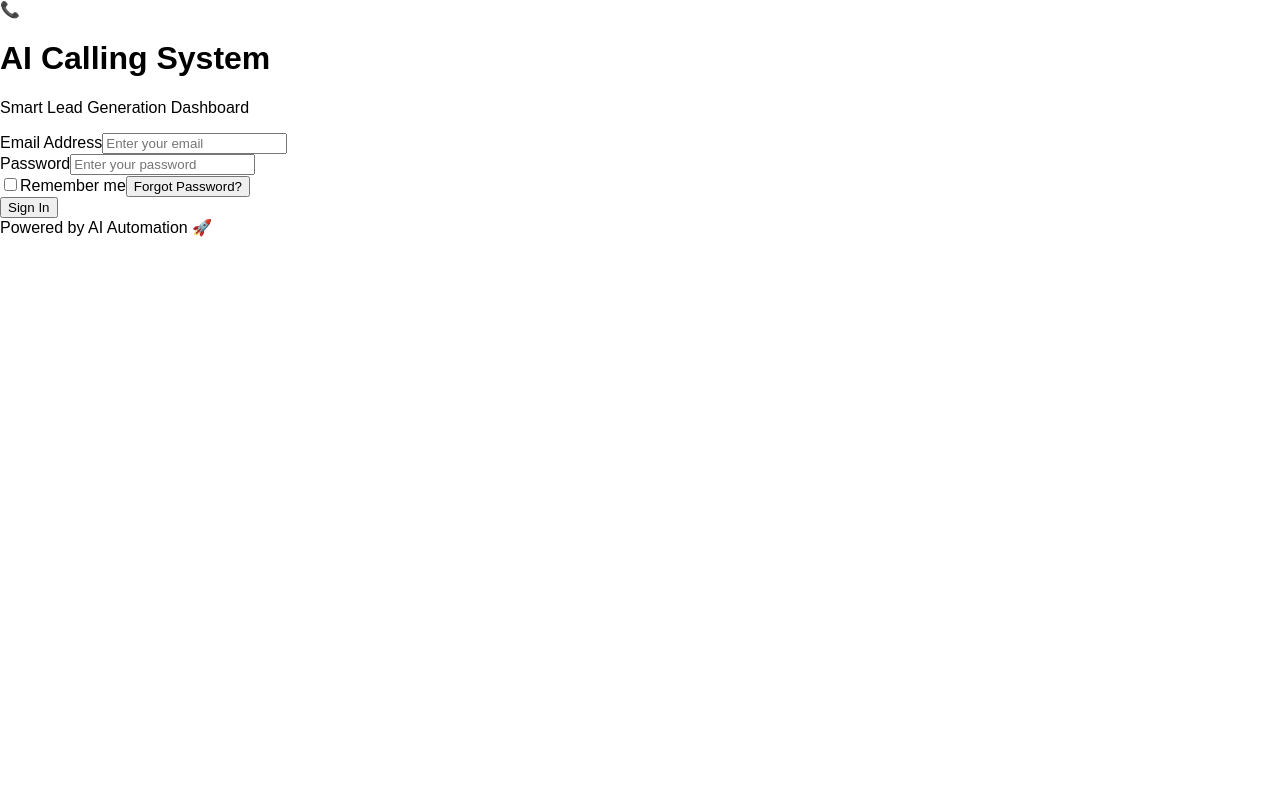
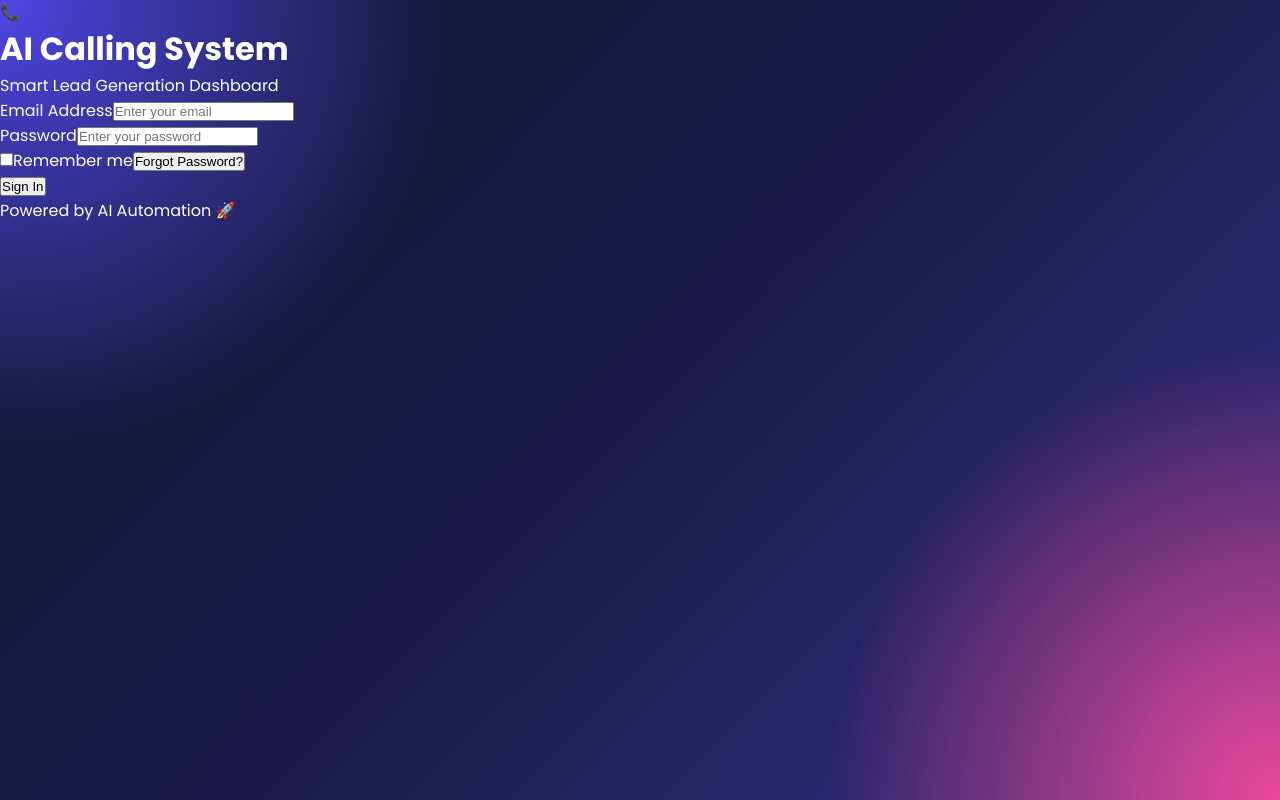
Before and after one commit to yadavupesh0390-afk/AI-calling-system-, a React (Vite) app in the folder apps/dashboard-ui/: page / in a window 1280 px wide. Built offline with nearby package versions, Linux system fonts and the light colour scheme; no server answers; the HTML template or start-up script is replaced by a standard one.

Commit message:
Update index.css

```diff
--- a/apps/dashboard-ui/src/index.css
+++ b/apps/dashboard-ui/src/index.css
@@ -1,4 +1,91 @@
-body {
-  margin: 0;
-  font-family: Arial, sans-serif;
+@import url('https://fonts.googleapis.com/css2?family=Poppins:wght@300;400;500;600;700;800&display=swap');
+
+*{
+  margin:0;
+  padding:0;
+  box-sizing:border-box;
 }
+
+html,
+body,
+#root{
+  width:100%;
+  min-height:100%;
+}
+
+body{
+  font-family:'Poppins', sans-serif;
+  background:
+    radial-gradient(circle at top left, #4f46e5 0%, transparent 30%),
+    radial-gradient(circle at bottom right, #ec4899 0%, transparent 30%),
+    linear-gradient(135deg, #0f172a 0%, #1e1b4b 50%, #312e81 100%);
+
+  background-attachment:fixed;
+  color:white;
+  overflow-x:hidden;
+}
+
+/* Smooth */
+*{
+  scroll-behavior:smooth;
+}
+
+/* Glass Effect */
+.glass{
+  background:rgba(255,255,255,0.08);
+  backdrop-filter:blur(20px);
+  -webkit-backdrop-filter:blur(20px);
+  border:1px solid rgba(255,255,255,0.1);
+}
+
+/* Inputs */
+input{
+  transition:0.3s ease;
+}
+
+input:focus{
+  transform:scale(1.02);
+}
+
+/* Buttons */
+button{
+  cursor:pointer;
+  transition:all 0.3s ease;
+}
+
+button:hover{
+  transform:translateY(-2px);
+}
+
+/* Scrollbar */
+::-webkit-scrollbar{
+  width:8px;
+}
+
+::-webkit-scrollbar-track{
+  background:#111827;
+}
+
+::-webkit-scrollbar-thumb{
+  background:linear-gradient(#06b6d4,#3b82f6);
+  border-radius:20px;
+}
+
+/* Animation */
+@keyframes float {
+  0%{
+    transform:translateY(0px);
+  }
+
+  50%{
+    transform:translateY(-10px);
+  }
+
+  100%{
+    transform:translateY(0px);
+  }
+}
+
+.floating{
+  animation:float 4s ease-in-out infinite;
+}
```
